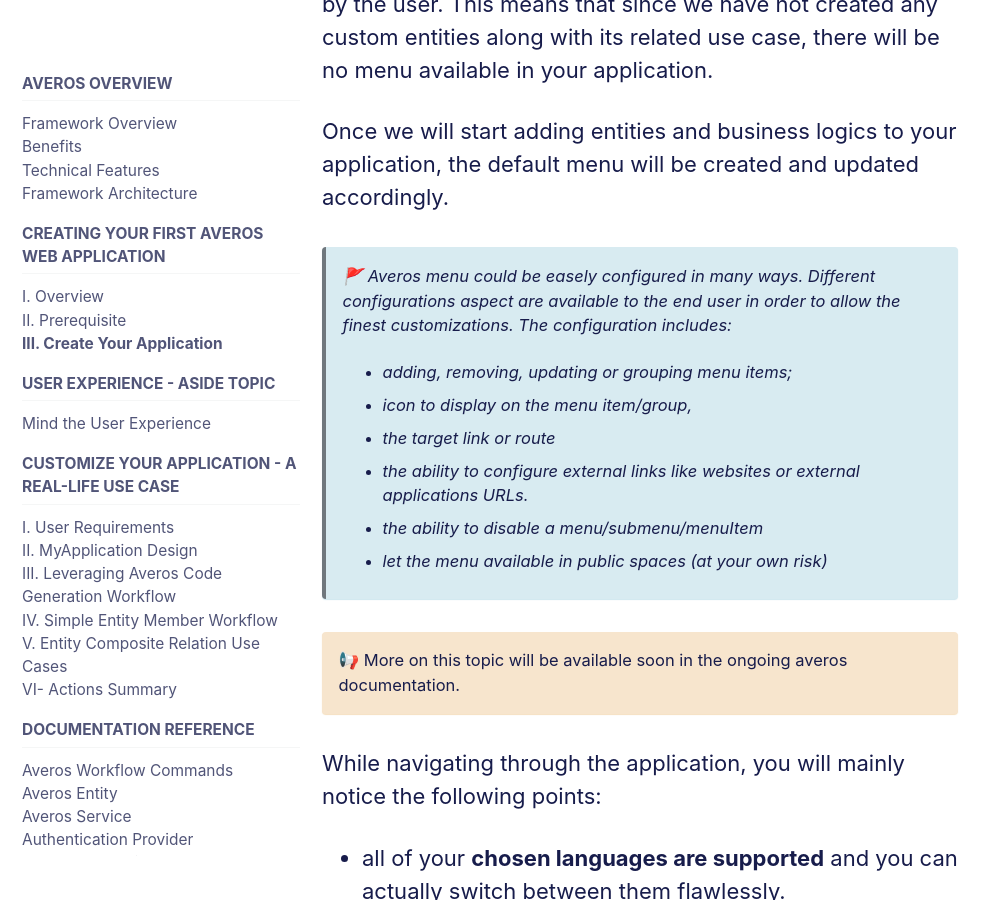
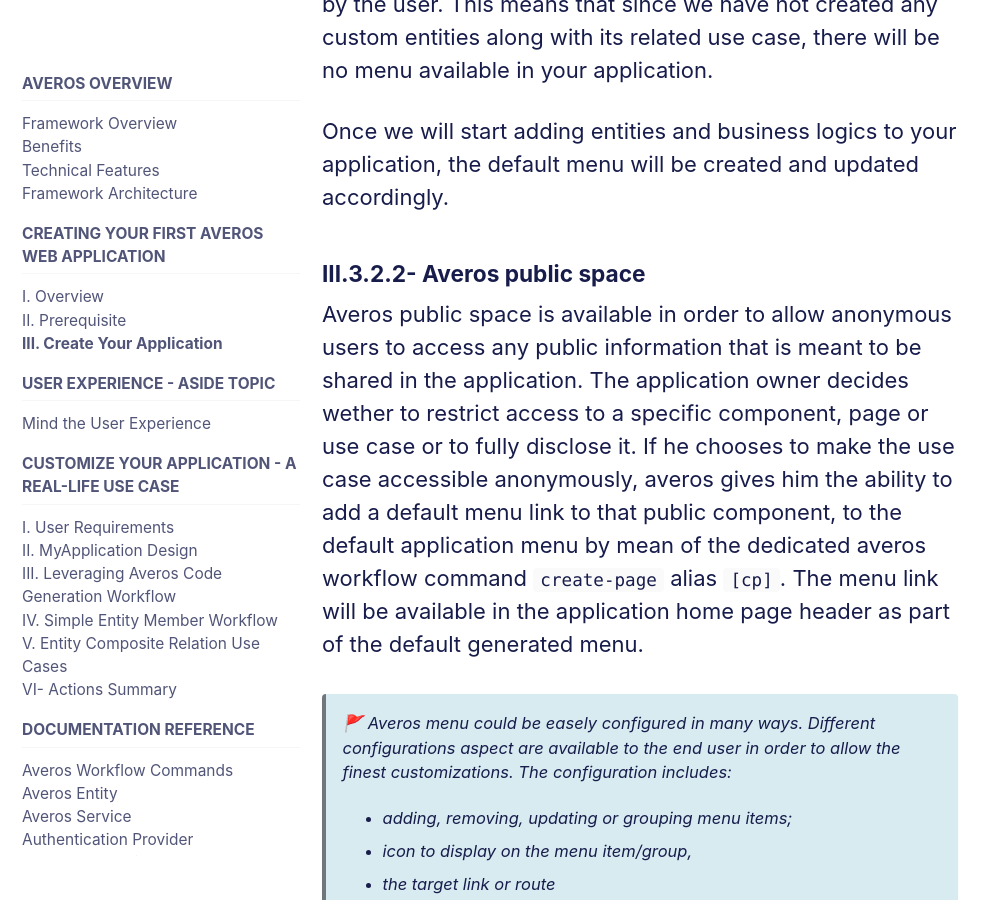
Before and after one commit to averos-io/averos-io.github.io, a Jekyll site: the page built from _docs/1.1.8/05.3-create-your-application.md, in a window 1280 px wide and 900 px high, scrolled down 3143 px. Shown: the whole window, without its empty margins (0-999 px from the left). Built offline with Jekyll 4.4.1, drawn with Linux system fonts in a browser that asks for light colours; cached includes are drawn as plain includes; some of the changed text lies outside the part shown.

Commit message:
doc updated

```diff
--- a/_docs/1.1.8/05.3-create-your-application.md
+++ b/_docs/1.1.8/05.3-create-your-application.md
@@ -86,6 +86,12 @@
 
 Once we will start adding entities and business logics to your application, the default menu will be created and updated accordingly.
 
+##### **III.3.2.2- Averos public space**
+
+Averos public space is available in order to allow anonymous users to access any public information that is meant to be shared in the application.
+The application owner decides wether to restrict access to a specific component, page or use case or to fully disclose it.
+If he chooses to make the use case accessible anonymously, averos gives him the ability to add a default menu link to that public component, to the default application menu by mean of the dedicated averos workflow command `create-page` alias `[cp]`. The menu link will be available in the application home page header as part of the default generated menu.
+
 >🚩 Averos menu could be easely configured in many ways.
 Different configurations aspect are available to the end user in order to allow the finest customizations.
 The configuration includes:
```
